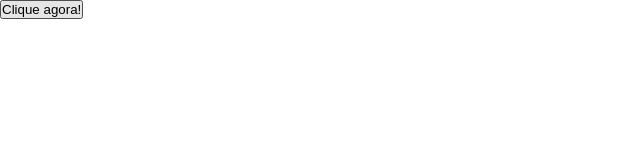
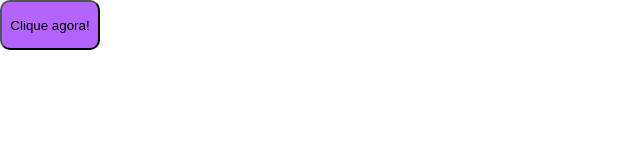
Before and after one commit to lavfnx/EstudoGit, a plain HTML site: page index.html in a window 1280 px wide. Shown: the whole page, without its empty margins (0-640 px from the left). Drawn offline with Linux system fonts and the light colour scheme.

Commit message:
Foi criado um novo arquivo README e adicionado o desingn do botão

```diff
--- a/css/style.css
+++ b/css/style.css
@@ -3,3 +3,11 @@
     padding: 0px;
     box-sizing: border-box;
 }
+
+.btn {
+    background: rgb(180, 99, 255);
+    width: 100px;
+    height: 50px;
+    border-radius: 10px;
+    cursor: pointer;
+}
```
Also changed, not shown: 1 other file.
